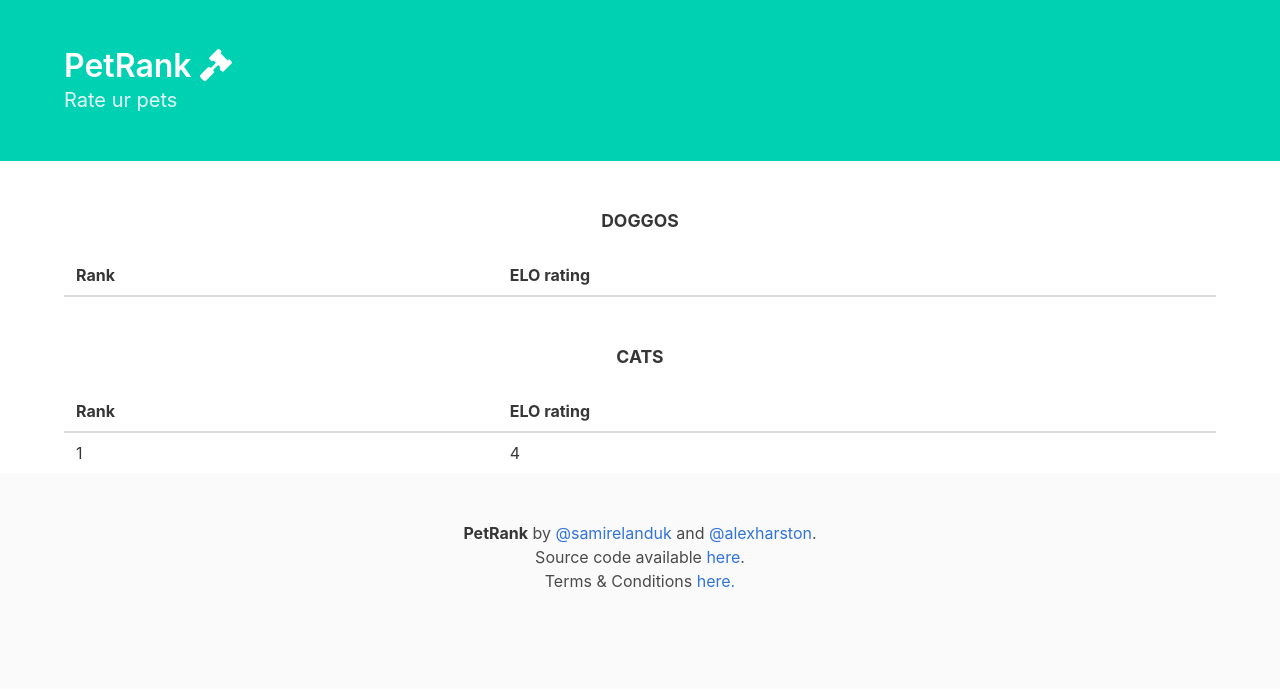
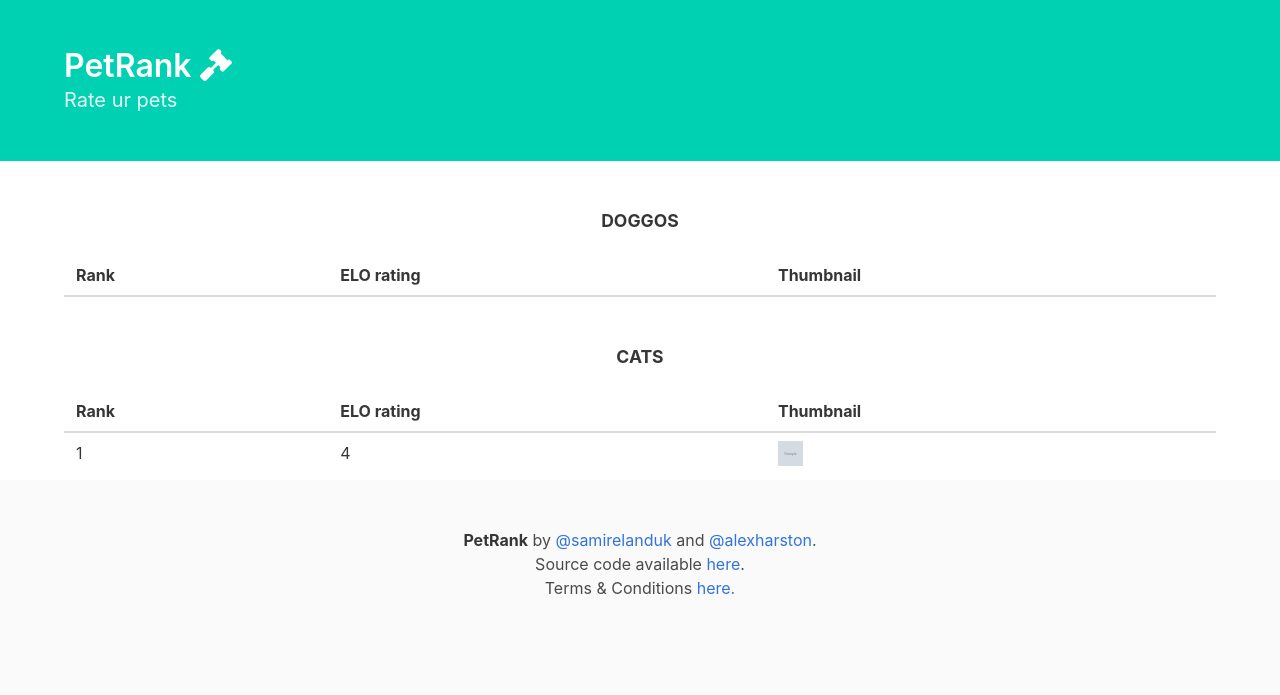
Before and after one commit to lovevn/petrank, a Django app: page /pets/ in a window 1280 px wide. Shown: the top 695 px of the page. Run offline with Django 3.2, Linux system fonts and the light colour scheme; tables that the repository leaves empty hold one stand-in row (values such as "Sample post"); grey boxes marked "Sample" are stand-in pictures; lists and menus that the app fills with data are empty; some libraries are stand-ins or nearby versions.

Commit message:
altered CSS and table

```diff
--- a/core/static/css/main.css
+++ b/core/static/css/main.css
@@ -23,3 +23,18 @@ h2.title {
     text-align: center;
     margin-top: 50px;
 }
+
+td img {
+    width: 25px;
+    height: 25px;
+}
+
+@include mobile {
+  .tabs ul {
+    flex-direction: column;
+
+    li {
+      width: 100%;
+    }
+  }
+}
--- a/pets/templates/pets.html
+++ b/pets/templates/pets.html
@@ -10,12 +10,14 @@
                 <tr>
                     <th>Rank</th>
                     <th>ELO rating</th>
+                    <th>Thumbnail</th>
                 </tr>
             </thead>
             {% for pet in list.0 %}
                     <tr class="is-clickable" data-href="/pets/{{ pet.id }}/">
                             <td>{{ forloop.counter }}</td>
                             <td>{{ pet.elo_rating }}</td>
+                            <td><img src="{{ pet.mediafile.url }}"></td>
                     </tr>
             {% endfor %}
         </table>
```
